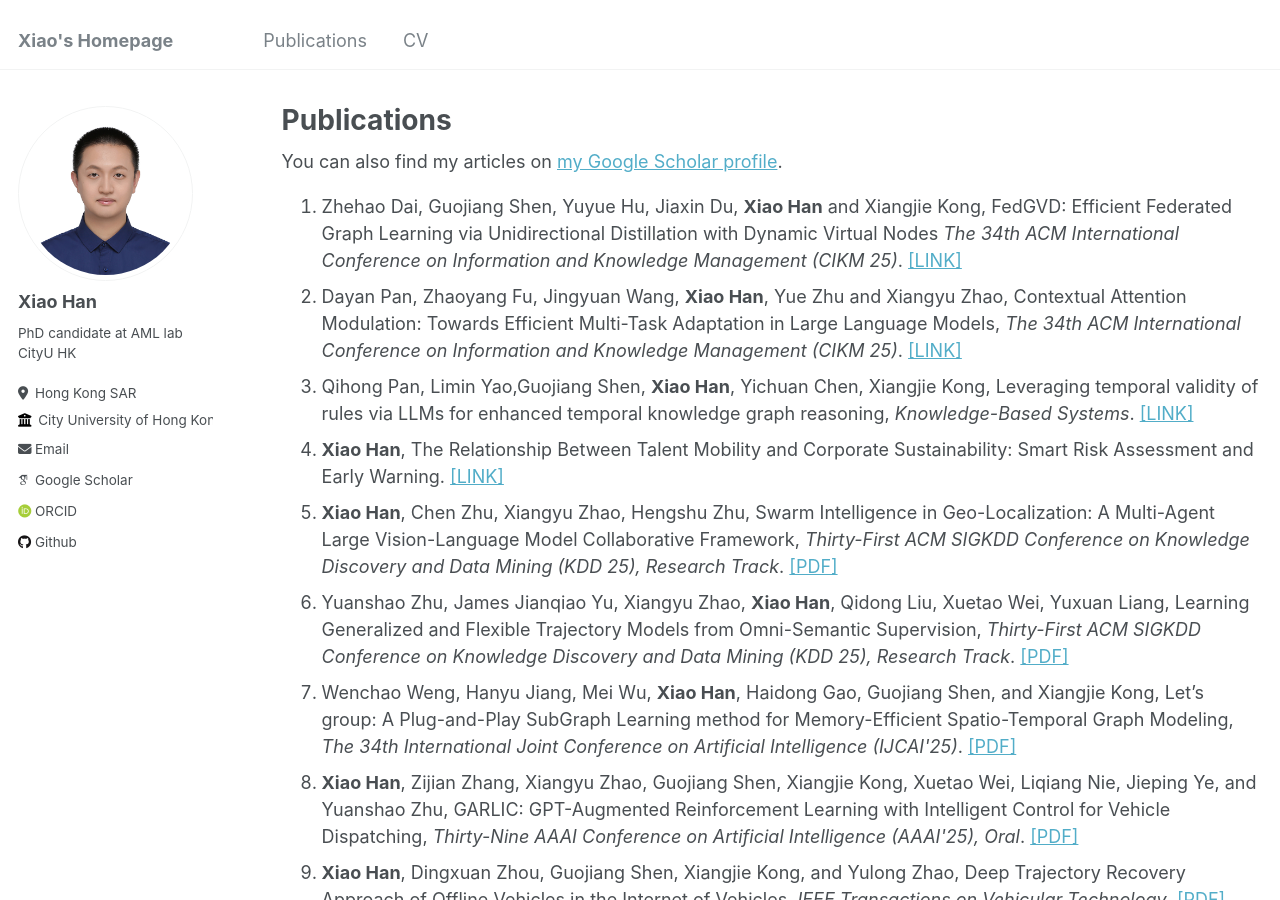
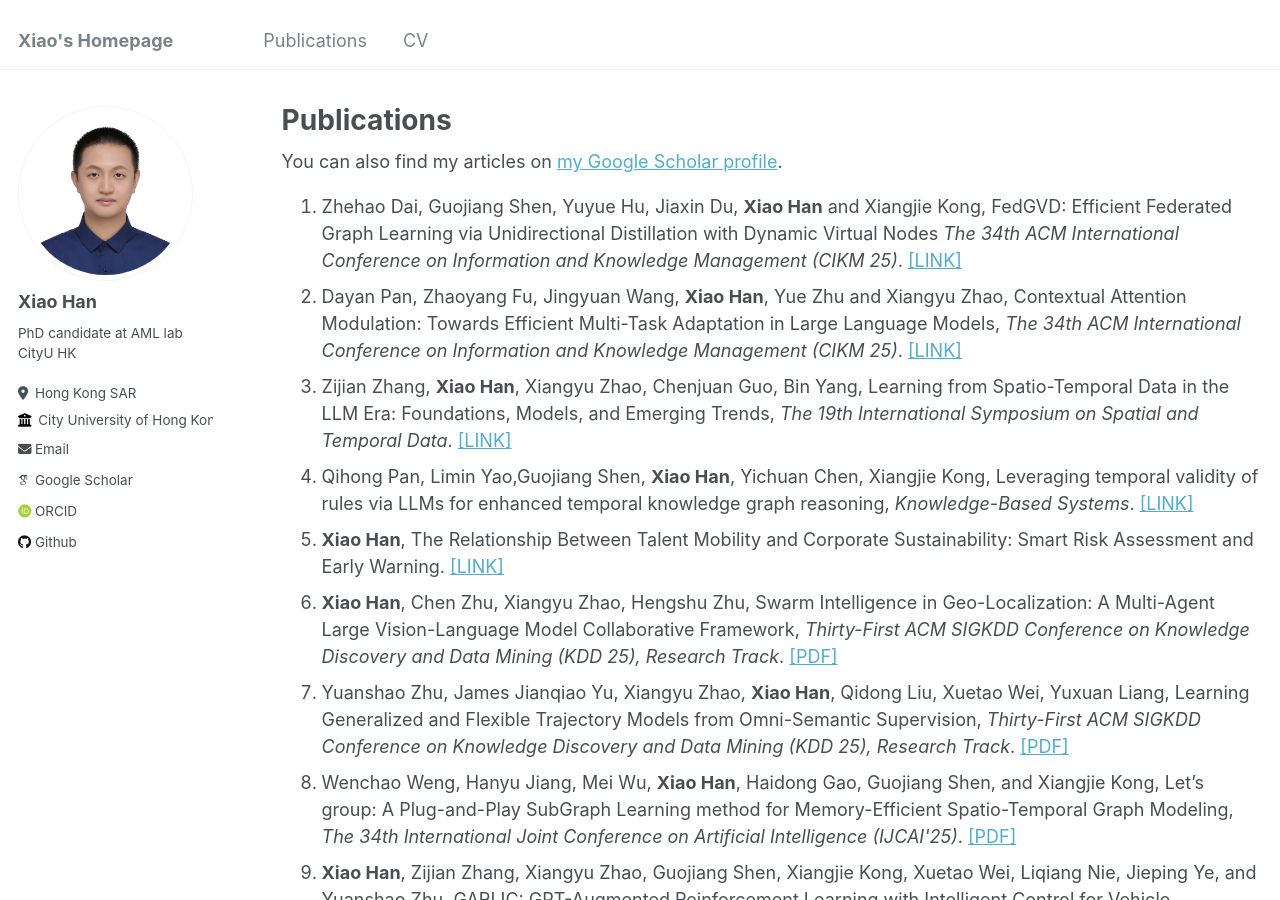
Before and after one commit to hahahenha/hahahenha.github.io, a Jekyll site: the page built from _pages/publications.md, in a window 1280 px wide and 900 px high. Built offline with Jekyll 4.4.1, drawn with Linux system fonts in a browser that asks for light colours; some web fonts are replaced.

Commit message:
Update publications.md

```diff
--- a/_pages/publications.md
+++ b/_pages/publications.md
@@ -28,6 +28,12 @@ author_profile: true
     Dayan Pan, Zhaoyang Fu, Jingyuan Wang, <Strong>Xiao Han</Strong>, Yue Zhu and Xiangyu Zhao,
      Contextual Attention Modulation: Towards Efficient Multi-Task Adaptation in Large Language Models,
     <em>The 34th ACM International Conference on Information and Knowledge Management (CIKM 25)</em>.
+    <a target="_blank" rel="noopener" href="https://">[LINK]</a>
+  </li>
+  <li>
+   Zijian Zhang, <Strong>Xiao Han</Strong>, Xiangyu Zhao, Chenjuan Guo, Bin Yang,
+     Learning from Spatio-Temporal Data in the LLM Era: Foundations, Models, and Emerging Trends,
+    <em>The 19th International Symposium on Spatial and Temporal Data</em>.
     <a target="_blank" rel="noopener" href="https://">[LINK]</a>
   </li>
   <li>
```
